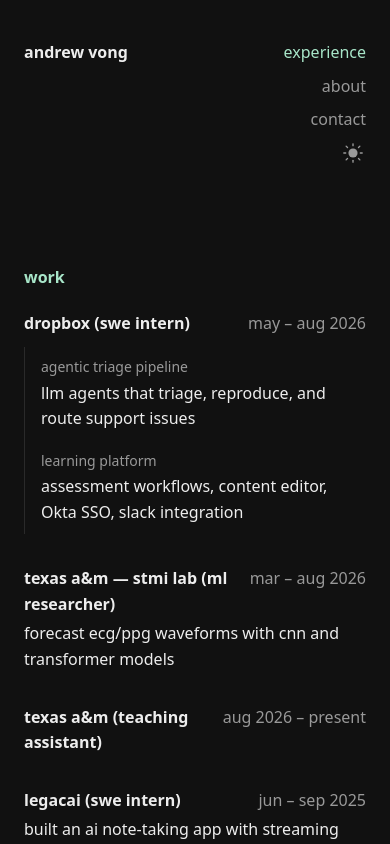
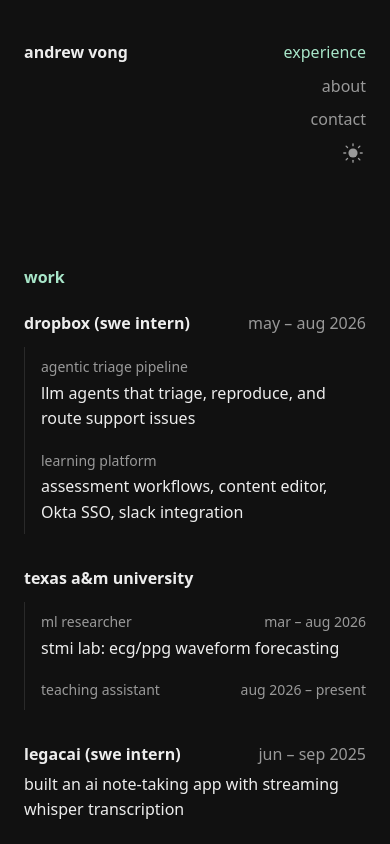
Before and after one commit to andrewv426/portfolio, a React (Vite) app: page / in a window 390 px wide. Shown: the top 844 px of the page. Built offline with nearby package versions, Linux system fonts and the light colour scheme; a web font is replaced by a local one.

Commit message:
refactor: group university roles and animate hover underlines

```diff
--- a/src/App.css
+++ b/src/App.css
@@ -139,11 +139,17 @@
   position: absolute;
   inset: auto 0 -2px;
   height: 1px;
-  background: var(--accent-link);
+  background: linear-gradient(90deg, var(--accent-link) 35%, var(--text) 50%, var(--accent-link) 65%);
+  background-size: 240% 100%;
+  background-position: 100% 0;
   opacity: 0;
-  transform: scaleX(0);
-  transform-origin: left;
-  transition: opacity 320ms ease-in-out, transform 320ms ease-in-out;
+  clip-path: inset(0 100% 0 0);
+  transition: opacity 320ms ease-in-out, clip-path 420ms cubic-bezier(0.22, 1, 0.36, 1);
+}
+
+@keyframes underline-shimmer {
+  0%, 15% { background-position: 100% 0; }
+  85%, 100% { background-position: 0% 0; }
 }
 
 @media (hover: hover) {
@@ -154,7 +160,8 @@
   .entry-name:hover::after,
   .initiative:hover .initiative-name::after {
     opacity: 1;
-    transform: scaleX(1);
+    clip-path: inset(0);
+    animation: underline-shimmer 2.4s ease-in-out 420ms infinite;
   }
 }
 
@@ -175,9 +182,9 @@
   position: relative;
   isolation: isolate;
   display: grid;
-  grid-template-columns: 10.5rem minmax(0, 1fr);
+  grid-template-columns: 9.25rem minmax(0, 1fr);
   align-items: baseline;
-  gap: 1rem;
+  gap: 0.5rem;
   padding: 0.4rem 0 0.4rem 1rem;
   margin-left: -1px;
   border-left: 1px solid transparent;
@@ -192,6 +199,16 @@
   background: linear-gradient(90deg, color-mix(in srgb, var(--accent-link) 7%, transparent), transparent);
   opacity: 0;
   transition: opacity 320ms ease-in-out;
+}
+.initiative-dated {
+  grid-template-columns: 9.25rem minmax(0, 1fr) auto;
+}
+.initiative-date {
+  grid-column: 3;
+  margin: 0;
+  color: var(--text-muted);
+  white-space: nowrap;
+  font-size: 0.875rem;
 }
 .initiative-name {
   position: relative;
@@ -217,6 +234,18 @@
     gap: 0.15rem;
     padding-block: 0.55rem;
   }
+  .initiative-dated {
+    grid-template-columns: minmax(0, 1fr) auto;
+    column-gap: 0.75rem;
+  }
+  .initiative-dated .entry-desc {
+    grid-column: 1 / -1;
+    grid-row: 2;
+  }
+  .initiative-date {
+    grid-column: 2;
+    grid-row: 1;
+  }
 }
 @media (prefers-reduced-motion: reduce) {
   .entry-name,
@@ -226,11 +255,6 @@
   .initiative:hover .initiative-name {
     transition: color 320ms ease-in-out;
     transform: none;
-  }
-  .entry-name::after,
-  .initiative-name::after {
-    transform: none;
-    transition: opacity 320ms ease-in-out;
   }
 }
 
--- a/src/components/Entry.jsx
+++ b/src/components/Entry.jsx
@@ -20,9 +20,10 @@
       {initiatives.length > 0 && (
         <dl className="entry-initiatives">
           {initiatives.map((initiative) => (
-            <div className="initiative" key={initiative.name}>
+            <div className={`initiative${initiative.date ? " initiative-dated" : ""}`} key={initiative.name}>
               <dt className="initiative-name">{initiative.name}</dt>
-              <dd className="entry-desc">{initiative.description}</dd>
+              {initiative.description && <dd className="entry-desc">{initiative.description}</dd>}
+              {initiative.date && <dd className="initiative-date">{initiative.date}</dd>}
             </div>
           ))}
         </dl>
--- a/src/data/work.js
+++ b/src/data/work.js
@@ -14,13 +14,18 @@
     ],
   },
   {
-    name: "texas a&m — stmi lab (ml researcher)",
-    date: "mar – aug 2026",
-    description: "forecast ecg/ppg waveforms with cnn and transformer models",
-  },
-  {
-    name: "texas a&m (teaching assistant)",
-    date: "aug 2026 – present",
+    name: "texas a&m university",
+    initiatives: [
+      {
+        name: "ml researcher",
+        description: "stmi lab: ecg/ppg waveform forecasting",
+        date: "mar – aug 2026",
+      },
+      {
+        name: "teaching assistant",
+        date: "aug 2026 – present",
+      },
+    ],
   },
   {
     name: "legacai (swe intern)",
```
